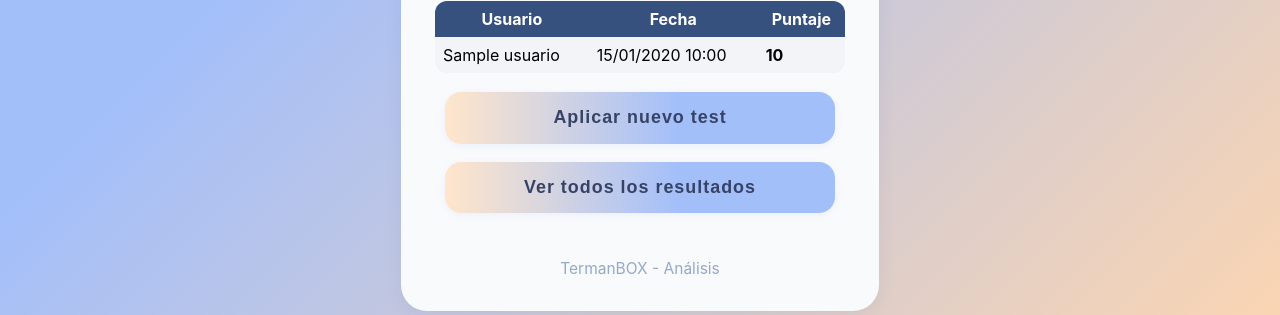
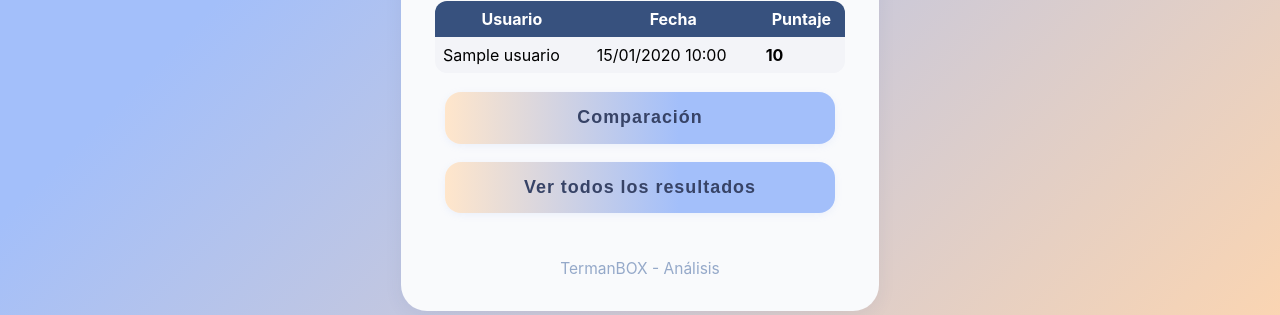
Before and after one commit to rubio-dev/TermanBOX, a PHP site: page /modules/analysis/index.php in a window 1280 px wide. Shown: the part 406-721 px from the top of the page. Run offline with PHP 8.4, Linux system fonts and the light colour scheme; tables that the repository leaves empty or names only in its code hold one stand-in row (values such as "Sample post").

Commit message:
Limpieza

```diff
--- a/modules/analysis/index.php
+++ b/modules/analysis/index.php
@@ -37,7 +37,7 @@ $ultimos = $stmt->fetchAll(PDO::FETCH_ASSOC);
         <h1>Análisis</h1>
         <p>Resumen general del Test Terman-Merrill aplicado.</p>
 
-        <!-- Tarjetas resumen -->
+        <!-- Tarjetas -->
         <div style="display: flex; gap: 14px; width: 100%; margin-bottom: 1.3rem;">
             <div style="background: var(--azul-pastel); border-radius: 14px; padding: 1.1rem; flex:1; text-align: center;">
                 <span style="font-size: 1.1rem; font-weight: 700;">Total</span><br>
@@ -71,7 +71,7 @@ $ultimos = $stmt->fetchAll(PDO::FETCH_ASSOC);
             </table>
         </div>
 
-        <button onclick="location.href='../../test.php'">Aplicar nuevo test</button>
+        <button onclick="location.href='comparison.php'">Comparación</button>
         <button onclick="location.href='../results/index.php'">Ver todos los resultados</button>
         <div class="footer">TermanBOX - Análisis</div>
     </div>
```
Also changed, not shown: modules/analysis/comparison.php (added).
